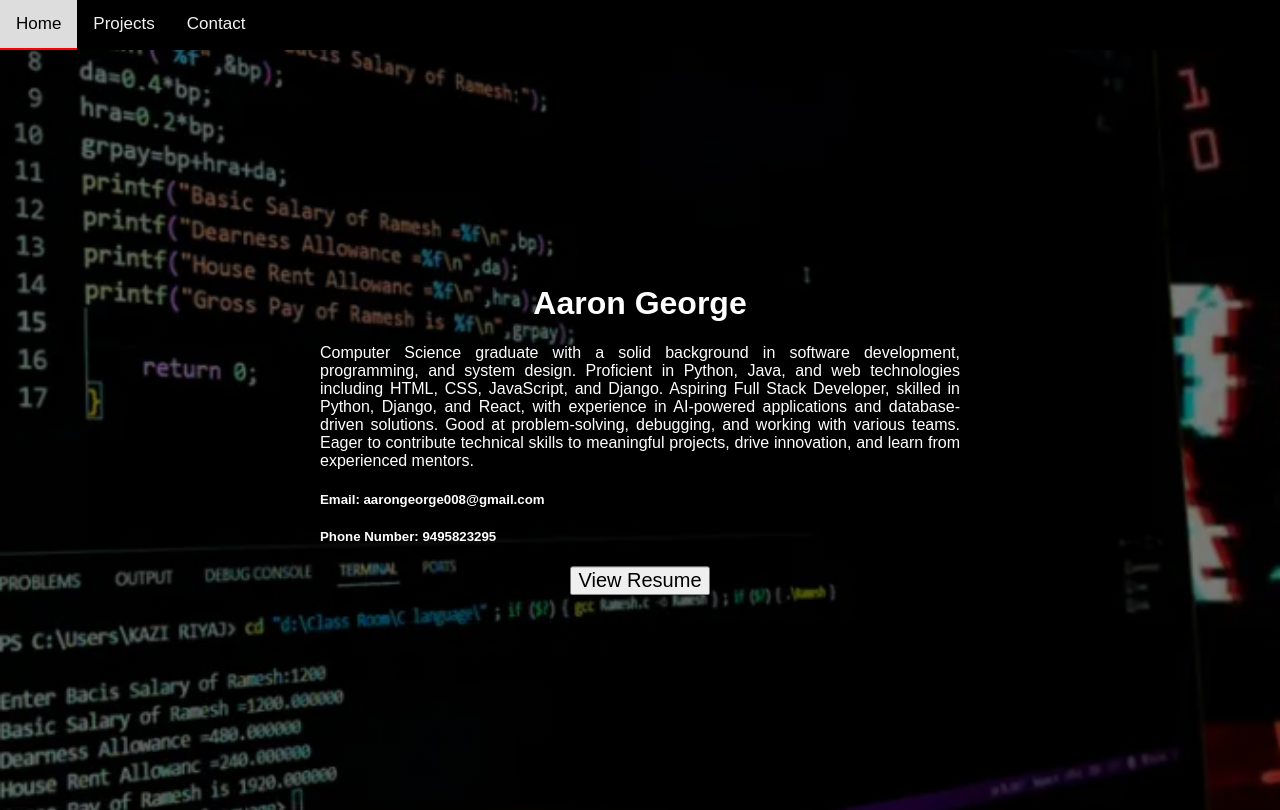
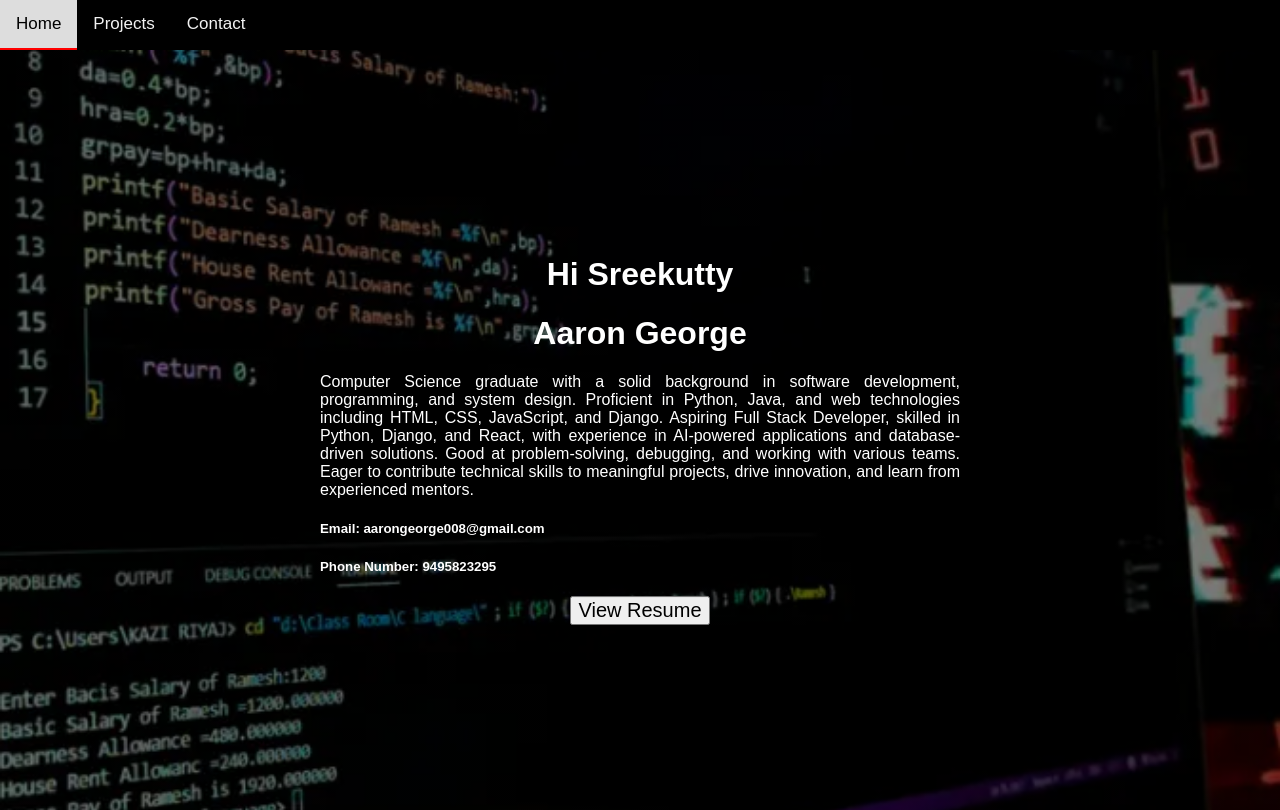
Before and after one commit to aarongeorge10/Myportfolio, a plain HTML site: page index.html in a window 1280 px wide. Drawn offline with Linux system fonts and the light colour scheme.

Commit message:
not main

```diff
--- a/index.html
+++ b/index.html
@@ -18,6 +18,7 @@
 
     <div class="hero-image">
         <div class="hero-text">
+            <h1> Hi Sreekutty </h1>
             <h1> Aaron George</h1>
             <p> Computer Science graduate with a solid background in software development, programming, and system
                 design. Proficient in Python, Java, and web technologies including HTML, CSS, JavaScript, and Django.
```
